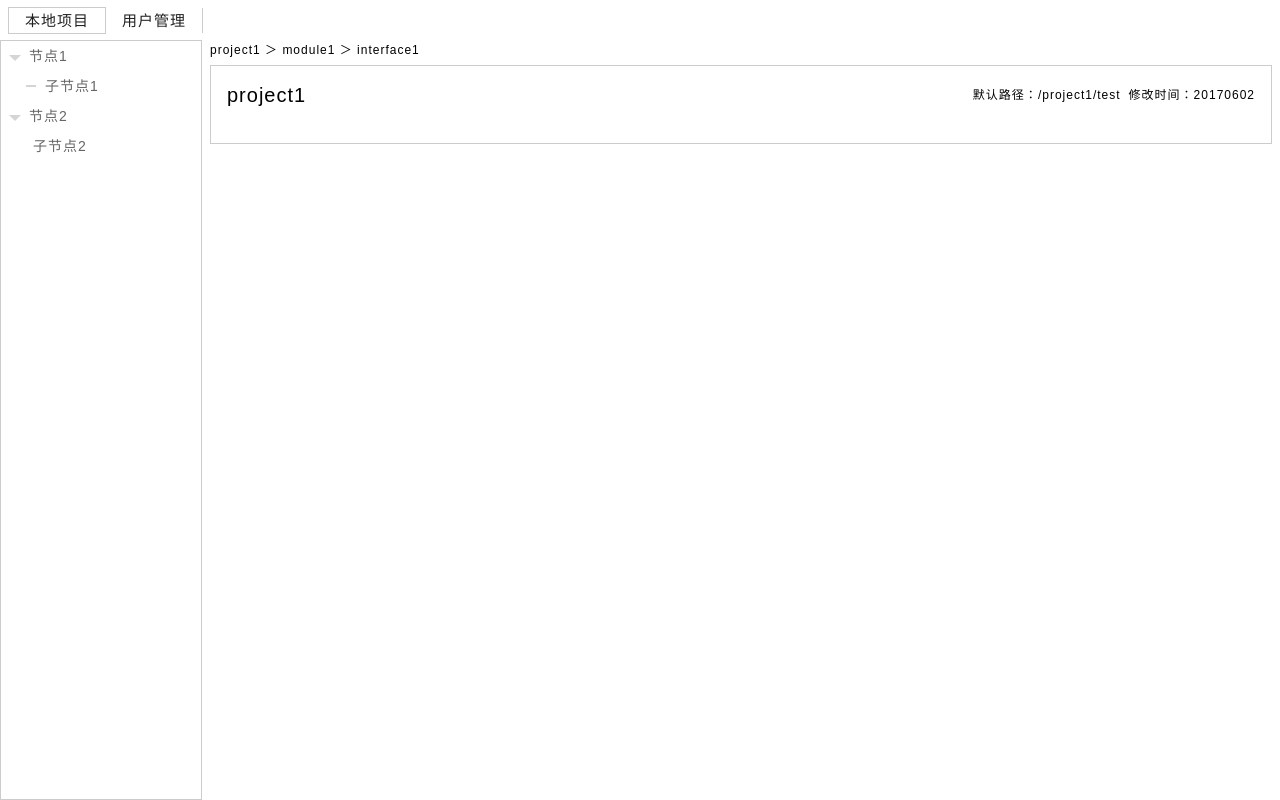
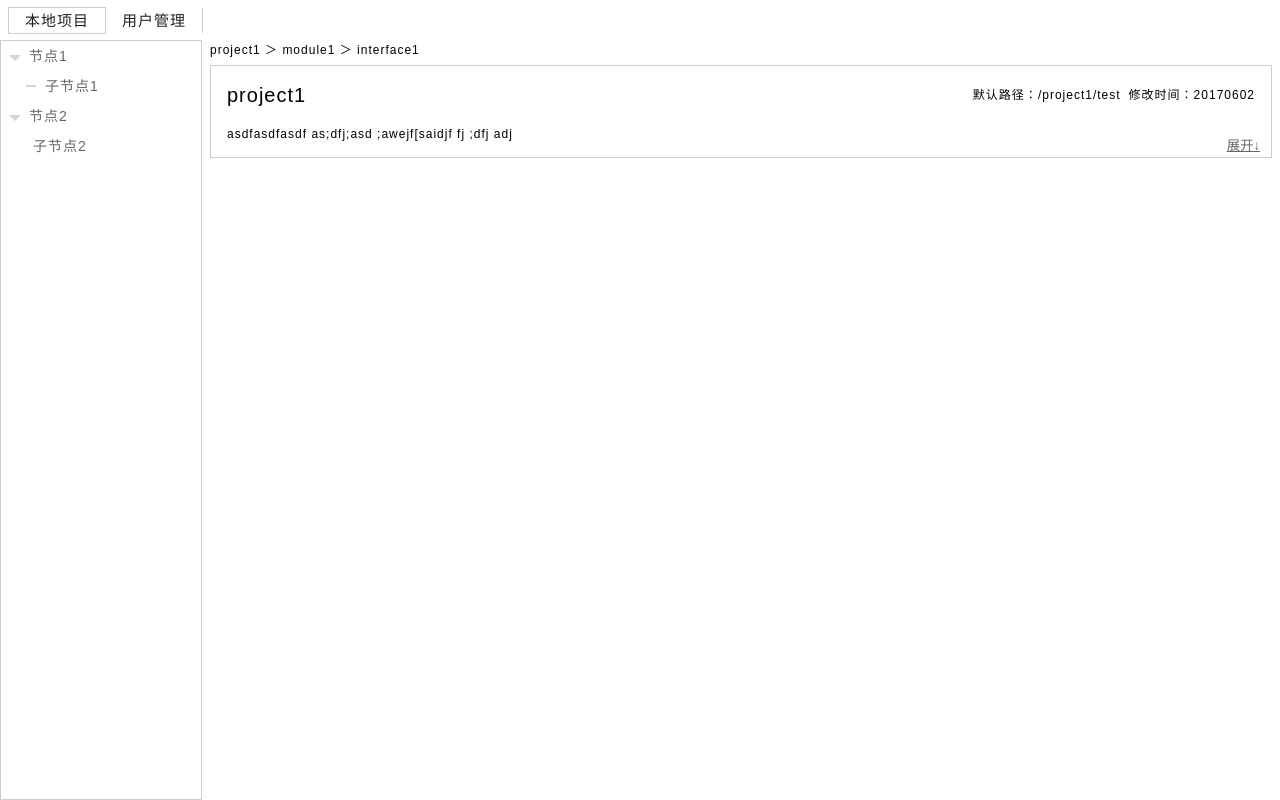
Before and after one commit to qzjgithub/angele, an Angular app: page /localPro#/localPro in a window 1280 px wide. Built offline with nearby package versions, Linux system fonts and the light colour scheme.

Commit message:
com frame

```diff
--- a/src/app/component/com-frame/com-frame.component.css
+++ b/src/app/component/com-frame/com-frame.component.css
@@ -2,6 +2,7 @@ section{
   margin: 8px;
   border: 1px solid #cccccc;
   padding: 16px;
+  position: relative;
 }
 header{
   line-height: 26px;
@@ -18,3 +19,12 @@ header>span{
   float: right;
   margin-left: 8px;
 }
+
+aside{
+  position: absolute;
+  right: 0;
+  bottom: 0;
+}
+aside button{
+  text-decoration: underline;
+}
--- a/src/app/component/com-frame/com-frame.component.html
+++ b/src/app/component/com-frame/com-frame.component.html
@@ -1,4 +1,10 @@
 <section>
-  <header><h1>{{object.name}}</h1><span *ngFor="let tip of tips">{{tip.name}}<i>：</i>{{tip.value || object[tip.key]}}</span></header>
-  <ng-content></ng-content>
+  <header><h1>{{data.name}}</h1><span *ngFor="let tip of tips">{{tip.name}}<i>：</i>{{tip.value || data[tip.key]}}</span></header>
+  <article>
+    <p *ngIf="brefIsDisplay">{{data.description}}</p>
+    <ng-content *ngIf="!brefIsDisplay"></ng-content>
+  </article>
+  <aside>
+    <button (click)="toggleBref()" class="plain">{{brefIsDisplay?'展开↓':'收起↑'}}</button>
+  </aside>
 </section>
--- a/src/app/component/com-frame/com-frame.component.ts
+++ b/src/app/component/com-frame/com-frame.component.ts
@@ -8,20 +8,31 @@ import { Component, OnInit } from '@angular/core';
 export class ComFrameComponent implements OnInit {
 
   // @Input()
-  object : Object;
+  data : Object;
 
   // @Input()
   tips: Array<any>;
 
+  /**
+   * 是否展示简介
+   */
+  brefIsDisplay: boolean;
+
   constructor() {
-    this.object = {name:'project1',modify:'20170602',url:'project1',description:'asdfasdfasdf as;dfj;asd ;awejf[saidjf fj ;dfj adj'}
+    //传进来的要展示的数据
+    this.data = {name:'project1',modify:'20170602',url:'project1',description:'asdfasdfasdf as;dfj;asd ;awejf[saidjf fj ;dfj adj'}
+    //在右上角要展示的内容
     this.tips = [
       {key:'modify',name:'修改时间'},
       {key:'url',name:'默认路径',value:'/project1/test'}
     ]
+    this.brefIsDisplay = true;
   }
 
   ngOnInit() {
   }
+  toggleBref(){
+    this.brefIsDisplay = !this.brefIsDisplay;
+  }
 
 }
--- a/src/app/component/form/form.component.html
+++ b/src/app/component/form/form.component.html
@@ -1,9 +1,11 @@
 <form [formGroup]="form">
   <header>{{title || ''}}</header>
   <section>
-    <div></div>
+    <div *ngFor="let item of list">
+      <div></div>
+    </div>
   </section>
-  <!--<div *ngIf="!form.valid">出现了说明，input出错响应了</div>
+  <div *ngIf="!form.valid">出现了说明，input出错响应了</div>
   <com-input (backControl)="getControl($event,'sku')"></com-input>
-  <ng-content></ng-content>-->
+  <ng-content></ng-content>
 </form>
--- a/src/app/component/form/form.component.ts
+++ b/src/app/component/form/form.component.ts
@@ -1,4 +1,4 @@
-import {Component, OnInit} from '@angular/core';
+import {Component, OnInit, Output, EventEmitter} from '@angular/core';
 import {FormGroup, AbstractControl} from "@angular/forms";
 import * as util from '../../../com-util';
 
@@ -18,6 +18,8 @@ export class FormComponent implements OnInit {
    * 生成form所需参数
    */
   param: Object;
+
+  @Output() backForm: EventEmitter<AbstractControl> = new EventEmitter<AbstractControl>();
 
   constructor() {
     console.log('form constructor');
@@ -60,13 +62,11 @@ export class FormComponent implements OnInit {
       }
     );
   }
-
   ngOnInit() {
+    this.backForm.emit(this.form);
   }
-
   getControl(event: AbstractControl,name: string){
     this.form.addControl(name,event);
     console.log(this.form.controls);
   }
-
 }
--- a/src/app/local-pro/local-pro.component.html
+++ b/src/app/local-pro/local-pro.component.html
@@ -1,3 +1,3 @@
-<com-frame></com-frame>
-<com-form>
-</com-form>
+<com-frame>
+测试ng-content的ng-if
+</com-frame>
--- a/src/styles.css
+++ b/src/styles.css
@@ -92,6 +92,32 @@ html,body,h1,h2,h3,h4,h5,h6,li,ul,a,p,i{
   -ms-flex:1;
 }
 /*********************box end*************************/
+/*********************button start*************************/
+button{
+  height: 25px;
+  width: auto;
+  min-width: 55px;
+  background-color: transparent;
+  border: 0;
+  cursor: pointer;
+}
+button:focus{
+  outline: none;
+}
+button.plain{
+  color: #666666;
+}
+button.plain:hover{
+  color: #222222;
+}
+button.border{
+  border: 1px solid #999999;
+}
+button.border:hover{
+  border-color: #666666;
+}
+/*********************button end*************************/
+/*********************tree start*************************/
 .tree{
   width: 200px;
   display: block;
@@ -101,3 +127,4 @@ html,body,h1,h2,h3,h4,h5,h6,li,ul,a,p,i{
   min-width: 600px;
   overflow: auto;
 }
+/*********************tree end*************************/
```
